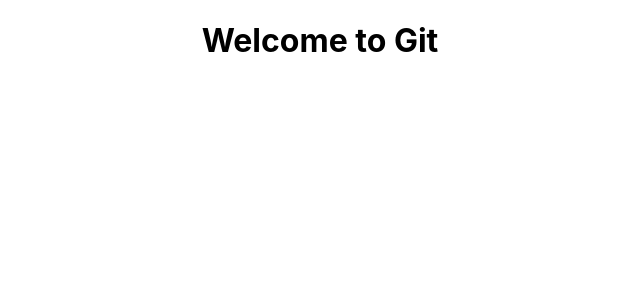
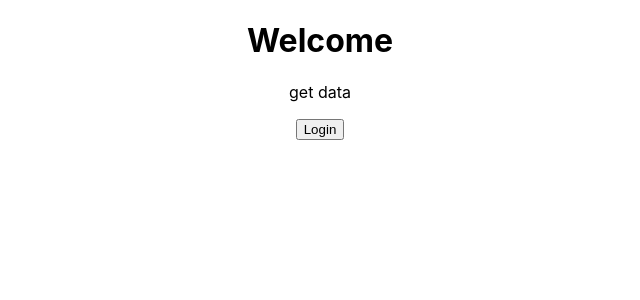
Before and after one commit to ambarishmamidi/frontend-project, a React (Create React App) app: page / in a window 1280 px wide. Shown: the top 300 px of the page, without its empty margins (320-960 px from the left). Built offline with nearby package versions, Linux system fonts and the light colour scheme.

Commit message:
add css file

```diff
--- a/src/App.js
+++ b/src/App.js
@@ -1,9 +1,13 @@
 import React from "react"
-import './App.css';
+import './App.css'
+
+import Home from "./components/Home"
+
+
 
 const App = () =>  (
     <div className="App">
-      <h1>Welcome to Git</h1>
+      <Home/>
     </div>
   )
 
--- /dev/null
+++ b/src/components/Home.css
@@ -0,0 +1,4 @@
+.home-container {
+    height: 100vh;
+    background-image: linear-gradient();
+}
--- /dev/null
+++ b/src/components/Home.js
@@ -0,0 +1,11 @@
+import React from "react"
+
+
+const Home = () => (
+    <div className="home-container">
+        <h1>Welcome</h1>
+        <p>get data</p>
+        <button>Login</button>
+    </div>
+)
+export default Home
```
